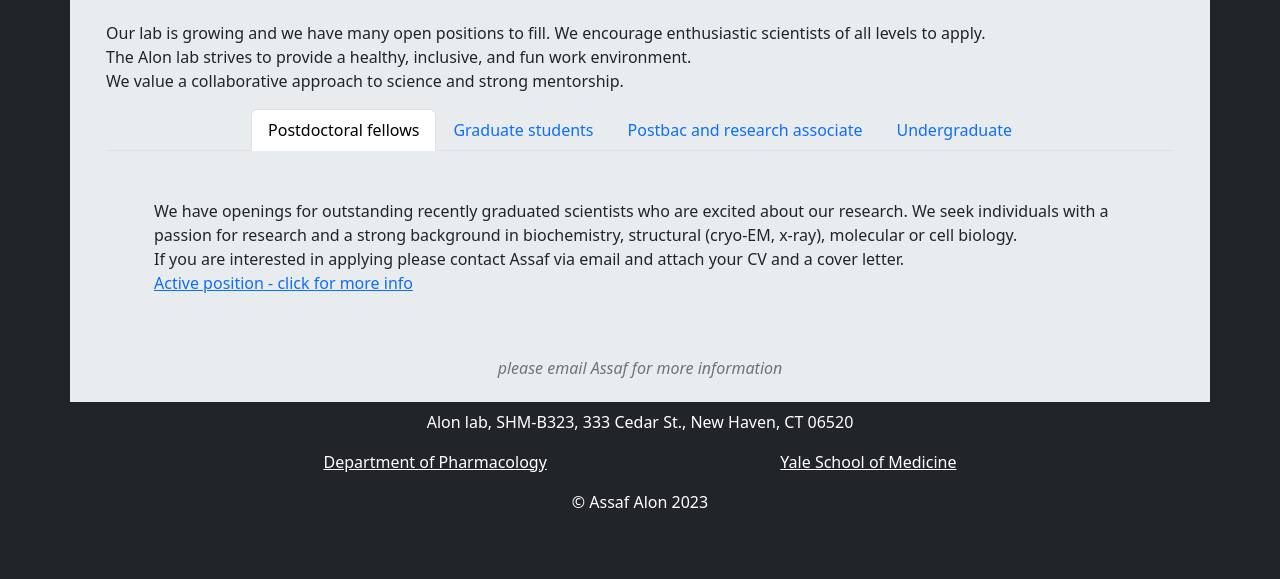
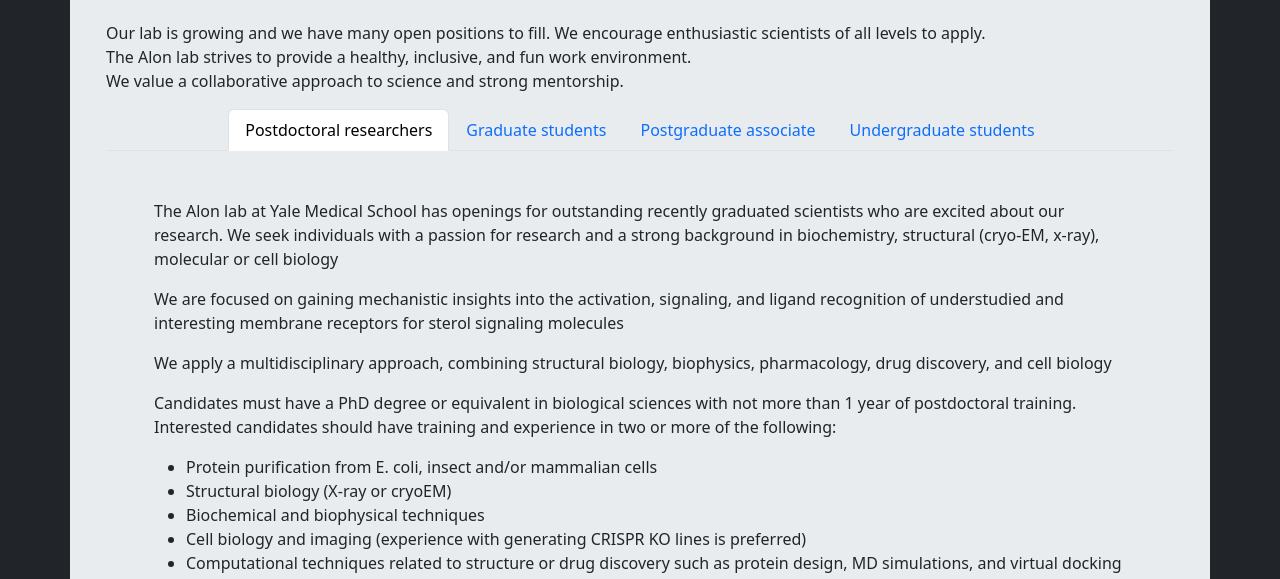
Before and after one commit to thealonlab/the-alon-lab, a plain HTML site: page positions.html in a window 1280 px wide. Shown: the part 221-800 px from the top of the page. Drawn offline with nearby package versions, Linux system fonts and the light colour scheme.

Commit message:
Update positions.html

```diff
--- a/positions.html
+++ b/positions.html
@@ -52,23 +52,32 @@
         We value a collaborative approach to science and strong mentorship.</p>
       <ul class="nav nav-tabs justify-content-center" id="myTab" role="tablist">
         <li class="nav-item" role="presentation">
-          <button class="nav-link active" id="postdoc-tab" data-bs-toggle="tab" data-bs-target="#postdoc" type="button" role="tab" aria-controls="postdoc" aria-selected="true">Postdoctoral fellows</button>
+          <button class="nav-link active" id="postdoc-tab" data-bs-toggle="tab" data-bs-target="#postdoc" type="button" role="tab" aria-controls="postdoc" aria-selected="true">Postdoctoral researchers</button>
         </li>
         <li class="nav-item" role="presentation">
           <button class="nav-link" id="graduate-tab" data-bs-toggle="tab" data-bs-target="#graduate" type="button" role="tab" aria-controls="graduate" aria-selected="false">Graduate students</button>
         </li>
         <li class="nav-item" role="presentation">
-          <button class="nav-link" id="postbac-tab" data-bs-toggle="tab" data-bs-target="#postbac" type="button" role="tab" aria-controls="postbac" aria-selected="false">Postbac and research associate</button>
+          <button class="nav-link" id="postbac-tab" data-bs-toggle="tab" data-bs-target="#postbac" type="button" role="tab" aria-controls="postbac" aria-selected="false">Postgraduate associate</button>
         </li>
         <li class="nav-item" role="presentation">
-          <button class="nav-link" id="undergraduate-tab" data-bs-toggle="tab" data-bs-target="#undergraduate" type="button" role="tab" aria-controls="undergraduate" aria-selected="false">Undergraduate</button>
+          <button class="nav-link" id="undergraduate-tab" data-bs-toggle="tab" data-bs-target="#undergraduate" type="button" role="tab" aria-controls="undergraduate" aria-selected="false">Undergraduate students</button>
         </li>
       </ul>
       <div class="tab-content" id="myTabContent">
         <div class="tab-pane p-lg-5 p-md-4 p-3 fade show active" id="postdoc" role="tabpanel" aria-labelledby="postdoc-tab">
-          <p>We have openings for outstanding recently graduated scientists who are excited about our research. We seek individuals with a passion for research and a strong background in biochemistry, structural (cryo-EM, x-ray), molecular or cell biology.<br>
-            If you are interested in applying please contact Assaf via email and attach your CV and a cover letter.<br>
-            <a href="#" target="_blank">Active position - click for more info</a></p>
+			<p>The Alon lab at Yale Medical School has openings for outstanding recently graduated scientists who are excited about our research. We seek individuals with a passion for research and a strong background in biochemistry, structural (cryo-EM, x-ray), molecular or cell biology</p>
+			<p>We are focused on gaining mechanistic insights into the activation, signaling, and ligand recognition of understudied and interesting membrane receptors for sterol signaling molecules</p>
+			<p>We apply a multidisciplinary approach, combining structural biology, biophysics, pharmacology, drug discovery, and cell biology</p>
+			<p>Candidates must have a PhD degree or equivalent in biological sciences with not more than 1 year of postdoctoral training. Interested candidates should have training and experience in two or more of the following:
+			<ul>
+				<li>Protein purification from E. coli, insect and/or mammalian cells</li>
+				<li>Structural biology (X-ray or cryoEM)</li>
+				<li>Biochemical and biophysical techniques</li>
+				<li>Cell biology and imaging (experience with generating CRISPR KO lines is preferred)</li>
+				<li>Computational techniques related to structure or drug discovery such as protein design, MD simulations, and virtual docking</li>
+			</ul></p>
+		  <p>Interested applicants should send a cover letter, CV, a 1-page research summary, and contact information for three references to Dr. Assaf Alon <a href="mailto:assaf.alon@yale.edu">(assaf.alon@yale.edu)</a></p>
         </div>
         <div class="tab-pane fade p-lg-5 p-md-4 p-3" id="graduate" role="tabpanel" aria-labelledby="graduate-tab">
           <p>We accept graduate students through the <a href="https://medicine.yale.edu/bbs/" target="_blank">Biological and Biomedical Sciences (BBS) program</a>. The lab is affiliated with the <a href="https://medicine.yale.edu/bbs/biochemistry/" target="_blank">Biochemistry, Quantitative Biology, Biophysics and Structural Biology</a> track as well as the <a href="https://medicine.yale.edu/bbs/molmed/" target="_blank">Translational Molecular Medicine, Pharmacology, and Physiology</a> track.<br>
@@ -107,7 +116,7 @@
 
         </div>
         <div class="tab-pane fade p-lg-5 p-md-4 p-3" id="undergraduate" role="tabpanel" aria-labelledby="undergraduate-tab">
-          <p>We have openings for students interested in learning to do research. Undergraduate summer projects are available. Please apply through the <a href="https://science.yalecollege.yale.edu/stem-fellowships/funding-stem-opportunities-yale/stars" target="_blank">STARS</a> program</p>
+          <p>We have openings for students interested in learning to do research.<br>Undergraduate summer projects are available.<br>Please apply through the <a href="https://science.yalecollege.yale.edu/stem-fellowships/funding-stem-opportunities-yale/stars" target="_blank">STARS</a> program</p>
         </div>
       </div>
     </div>
```
